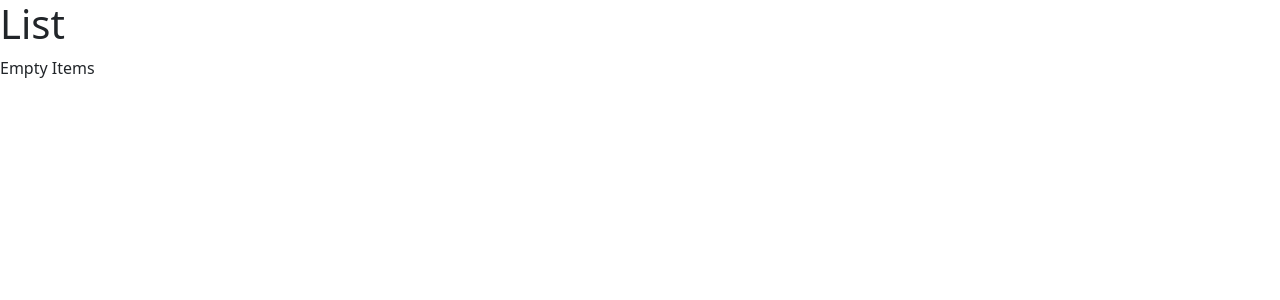
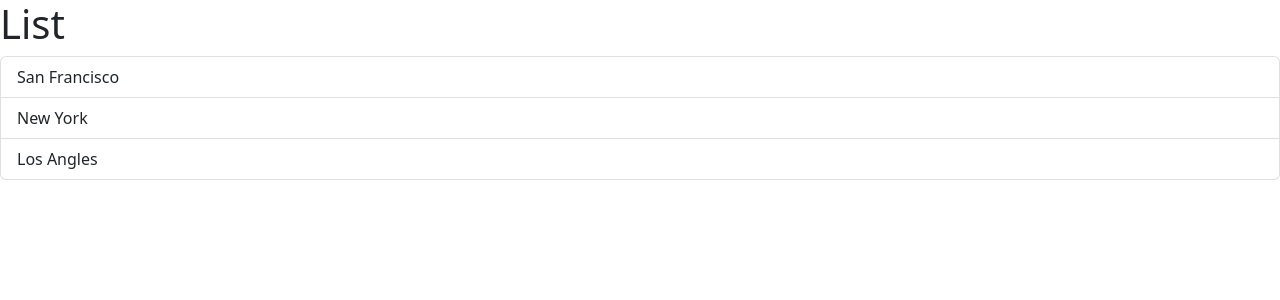
Before and after one commit to kayvannj/react-training, a React (Vite) app: page / in a window 1280 px wide. Shown: the top 300 px of the page. Built offline with nearby package versions, Linux system fonts and the light colour scheme.

Commit message:
event handling

```diff
--- a/src/components/ListGroup.tsx
+++ b/src/components/ListGroup.tsx
@@ -1,9 +1,10 @@
-// Conditional rendering
-// can use ternary operator and return null or can use && as you can see below
+// Handling Click events
+// make sure to pass the function reference to onClick
 
 function ListGroup() {
   var items = ["San Francisco", "New York", "Los Angles"];
-  items = [];
+
+  const handleClick = (event: MouseEvent) => console.log(event);
 
   return (
     <>
@@ -11,7 +12,7 @@
       {items.length === 0 && <p>Empty Items</p>}
       <ul className="list-group">
         {items.map((item) => (
-          <li className="list-group-item" key={item}>
+          <li className="list-group-item" key={item} onClick={handleClick}>
             {item}
           </li>
         ))}
```
